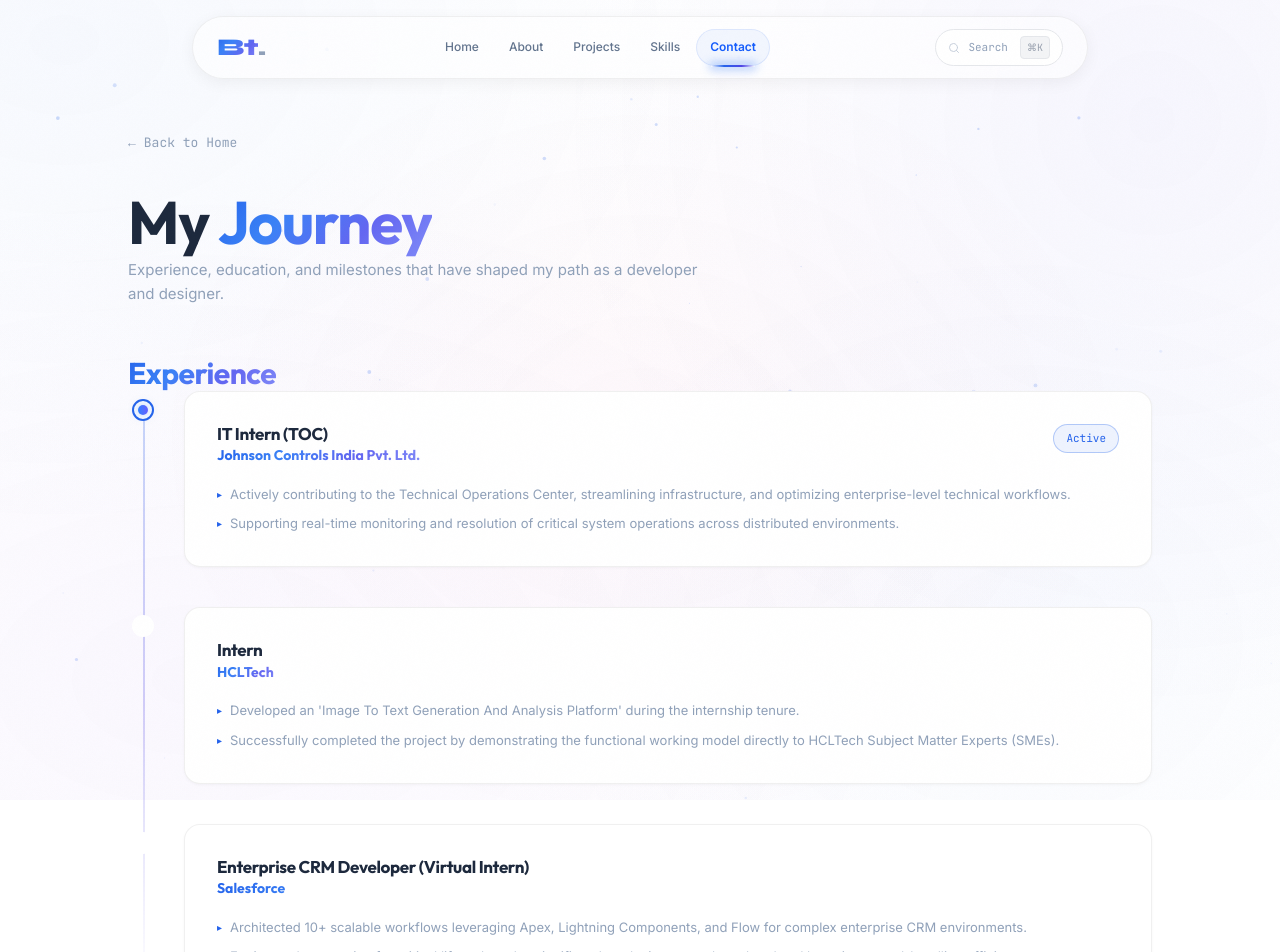
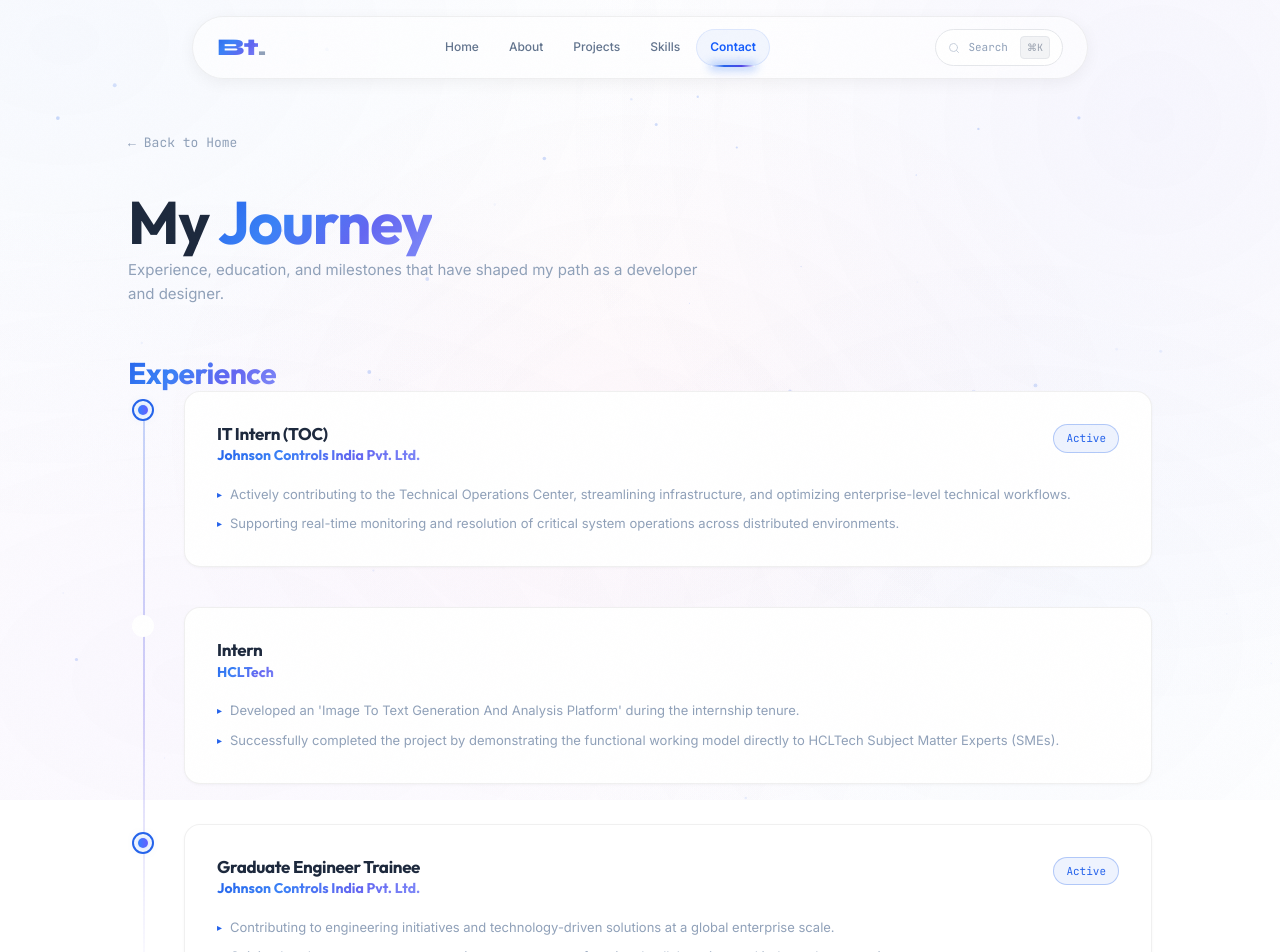
Before and after one commit to Gbhanuteja22/Portfolio2.0, a Next.js app: page /achievements in a window 1280 px wide. Shown: the top 952 px of the page. Built offline with nearby package versions, Linux system fonts and the light colour scheme.

Commit message:
feat: update experience to Johnson Controls GET, remove Salesforce entry, rewrite README

```diff
--- a/package.json
+++ b/package.json
@@ -6,7 +6,8 @@
     "dev": "next dev",
     "build": "next build",
     "start": "next start",
-    "lint": "eslint"
+    "lint": "eslint",
+    "export": "next export"
   },
   "dependencies": {
     "@use-gesture/react": "^10.3.1",
--- a/src/app/achievements/page.tsx
+++ b/src/app/achievements/page.tsx
@@ -26,12 +26,12 @@
         ],
     },
     {
-        role: "Enterprise CRM Developer (Virtual Intern)",
-        company: "Salesforce",
-        active: false,
+        role: "Graduate Engineer Trainee",
+        company: "Johnson Controls India Pvt. Ltd.",
+        active: true,
         impact: [
-            "Architected 10+ scalable workflows leveraging Apex, Lightning Components, and Flow for complex enterprise CRM environments.",
-            "Engineered automation for critical lifecycle tasks, significantly reducing manual overhead and boosting record-handling efficiency.",
+            "Contributing to engineering initiatives and technology-driven solutions at a global enterprise scale.",
+            "Gaining hands-on exposure to enterprise systems, cross-functional collaboration, and industry best practices.",
         ],
     },
 ];
--- a/src/app/experience/page.tsx
+++ b/src/app/experience/page.tsx
@@ -5,15 +5,16 @@
 
 const experiences = [
     {
-        title: "Salesforce Virtual Internship",
-        role: "Virtual Intern",
-        period: "2024",
+        title: "Johnson Controls India Pvt. Ltd.",
+        role: "Graduate Engineer Trainee",
+        period: "2025 – Present",
         description:
-            "Gained hands-on experience with Salesforce platform development, including Apex programming, Lightning Web Components, and CRM customization. Completed real-world projects involving workflow automation and data management.",
-        skills: ["Salesforce", "Apex", "LWC", "CRM"],
+            "Working as a Graduate Engineer Trainee at Johnson Controls, contributing to engineering initiatives and technology-driven solutions. Gaining hands-on exposure to enterprise-scale systems, cross-functional collaboration, and industry best practices in a global organization.",
+        skills: ["Engineering", "Enterprise Systems", "Cross-functional Teams", "Technology"],
         icon: (
             <svg width="24" height="24" viewBox="0 0 24 24" fill="none" stroke="currentColor" strokeWidth="1.5" strokeLinecap="round" strokeLinejoin="round">
-                <path d="M22 12h-4l-3 9L9 3l-3 9H2" />
+                <rect x="2" y="7" width="20" height="14" rx="2" ry="2" />
+                <path d="M16 21V5a2 2 0 0 0-2-2h-4a2 2 0 0 0-2 2v16" />
             </svg>
         ),
     },
```
Also changed, not shown: 1 other file (tests, documents, lock files or other folders).
